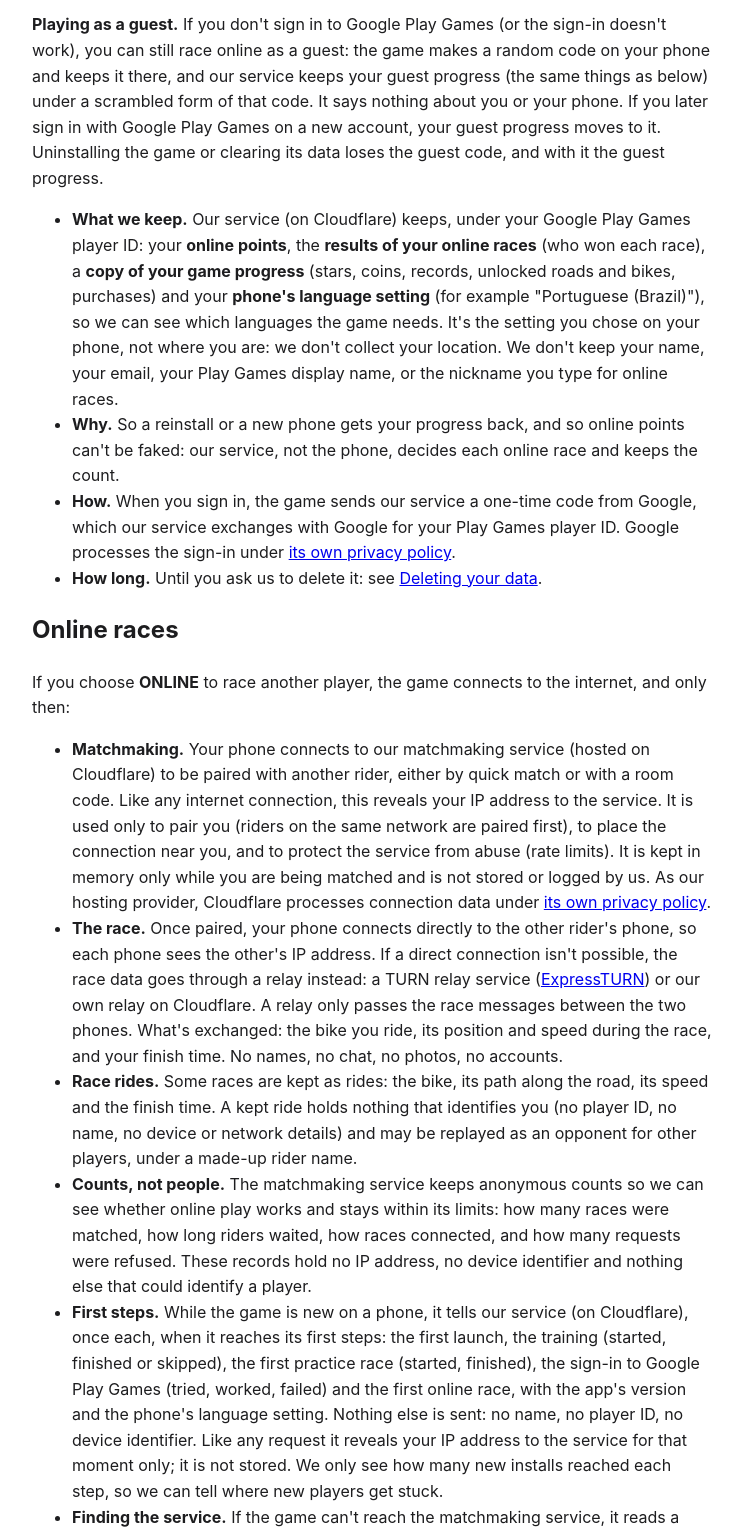
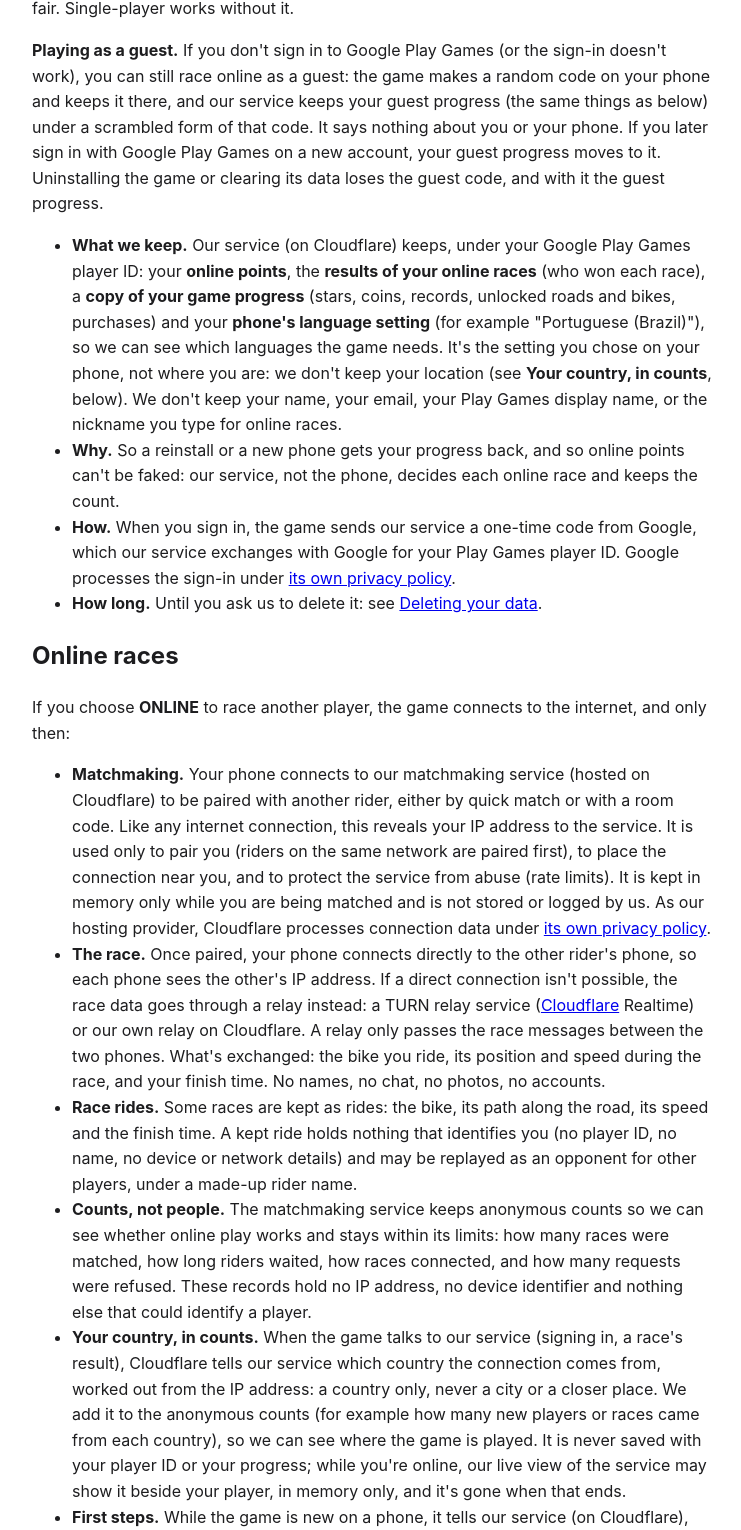
Before and after one commit to studee/motorjam, a plain HTML site: page index.html in a window 1280 px wide. Shown: the part 620-2150 px from the top of the page, without its empty margins (268-1009 px from the left). Drawn offline with Linux system fonts and the light colour scheme.

Commit message:
Privacy policy: the connection's country (from the IP) in anonymous counts only, never with the player ID; the race relay is Cloudflare Realtime (was ExpressTURN)
Co-Authored-By: Claude Opus 5.5 <noreply@anthropic.com>

```diff
--- a/index.html
+++ b/index.html
@@ -13,7 +13,7 @@
 </head>
 <body>
 <h1>MotorJam Racer – Privacy Policy</h1>
-<p class="date">Effective November 16, 2026 (optional rewarded ads from Google AdMob added; your phone's language setting added; first-steps counts added; November 10: TikTok ad measurement added, made for players 13 and up)</p>
+<p class="date">Effective November 18, 2026 (the country your connection comes from, in counts only; the race relay is now Cloudflare's; November 16: optional rewarded ads from Google AdMob added; your phone's language setting added; first-steps counts added; November 10: TikTok ad measurement added, made for players 13 and up)</p>
 
 <p>MotorJam Racer is a game for Android, made for players aged 13 and up. This policy explains what happens to your information when you play it.</p>
 
@@ -24,7 +24,7 @@
 <p>The game signs in to Google Play Games so your progress is safe and online races are fair. Single-player works without it.</p>
 <p><b>Playing as a guest.</b> If you don't sign in to Google Play Games (or the sign-in doesn't work), you can still race online as a guest: the game makes a random code on your phone and keeps it there, and our service keeps your guest progress (the same things as below) under a scrambled form of that code. It says nothing about you or your phone. If you later sign in with Google Play Games on a new account, your guest progress moves to it. Uninstalling the game or clearing its data loses the guest code, and with it the guest progress.</p>
 <ul>
-  <li><b>What we keep.</b> Our service (on Cloudflare) keeps, under your Google Play Games player ID: your <b>online points</b>, the <b>results of your online races</b> (who won each race), a <b>copy of your game progress</b> (stars, coins, records, unlocked roads and bikes, purchases) and your <b>phone's language setting</b> (for example "Portuguese (Brazil)"), so we can see which languages the game needs. It's the setting you chose on your phone, not where you are: we don't collect your location. We don't keep your name, your email, your Play Games display name, or the nickname you type for online races.</li>
+  <li><b>What we keep.</b> Our service (on Cloudflare) keeps, under your Google Play Games player ID: your <b>online points</b>, the <b>results of your online races</b> (who won each race), a <b>copy of your game progress</b> (stars, coins, records, unlocked roads and bikes, purchases) and your <b>phone's language setting</b> (for example "Portuguese (Brazil)"), so we can see which languages the game needs. It's the setting you chose on your phone, not where you are: we don't keep your location (see <b>Your country, in counts</b>, below). We don't keep your name, your email, your Play Games display name, or the nickname you type for online races.</li>
   <li><b>Why.</b> So a reinstall or a new phone gets your progress back, and so online points can't be faked: our service, not the phone, decides each online race and keeps the count.</li>
   <li><b>How.</b> When you sign in, the game sends our service a one-time code from Google, which our service exchanges with Google for your Play Games player ID. Google processes the sign-in under <a href="https://policies.google.com/privacy">its own privacy policy</a>.</li>
   <li><b>How long.</b> Until you ask us to delete it: see <a href="delete.html">Deleting your data</a>.</li>
@@ -34,9 +34,10 @@
 <p>If you choose <b>ONLINE</b> to race another player, the game connects to the internet, and only then:</p>
 <ul>
   <li><b>Matchmaking.</b> Your phone connects to our matchmaking service (hosted on Cloudflare) to be paired with another rider, either by quick match or with a room code. Like any internet connection, this reveals your IP address to the service. It is used only to pair you (riders on the same network are paired first), to place the connection near you, and to protect the service from abuse (rate limits). It is kept in memory only while you are being matched and is not stored or logged by us. As our hosting provider, Cloudflare processes connection data under <a href="https://www.cloudflare.com/privacypolicy/">its own privacy policy</a>.</li>
-  <li><b>The race.</b> Once paired, your phone connects directly to the other rider's phone, so each phone sees the other's IP address. If a direct connection isn't possible, the race data goes through a relay instead: a TURN relay service (<a href="https://www.expressturn.com/">ExpressTURN</a>) or our own relay on Cloudflare. A relay only passes the race messages between the two phones. What's exchanged: the bike you ride, its position and speed during the race, and your finish time. No names, no chat, no photos, no accounts.</li>
+  <li><b>The race.</b> Once paired, your phone connects directly to the other rider's phone, so each phone sees the other's IP address. If a direct connection isn't possible, the race data goes through a relay instead: a TURN relay service (<a href="https://www.cloudflare.com/privacypolicy/">Cloudflare</a> Realtime) or our own relay on Cloudflare. A relay only passes the race messages between the two phones. What's exchanged: the bike you ride, its position and speed during the race, and your finish time. No names, no chat, no photos, no accounts.</li>
   <li><b>Race rides.</b> Some races are kept as rides: the bike, its path along the road, its speed and the finish time. A kept ride holds nothing that identifies you (no player ID, no name, no device or network details) and may be replayed as an opponent for other players, under a made-up rider name.</li>
   <li><b>Counts, not people.</b> The matchmaking service keeps anonymous counts so we can see whether online play works and stays within its limits: how many races were matched, how long riders waited, how races connected, and how many requests were refused. These records hold no IP address, no device identifier and nothing else that could identify a player.</li>
+  <li><b>Your country, in counts.</b> When the game talks to our service (signing in, a race's result), Cloudflare tells our service which country the connection comes from, worked out from the IP address: a country only, never a city or a closer place. We add it to the anonymous counts (for example how many new players or races came from each country), so we can see where the game is played. It is never saved with your player ID or your progress; while you're online, our live view of the service may show it beside your player, in memory only, and it's gone when that ends.</li>
   <li><b>First steps.</b> While the game is new on a phone, it tells our service (on Cloudflare), once each, when it reaches its first steps: the first launch, the training (started, finished or skipped), the first practice race (started, finished), the sign-in to Google Play Games (tried, worked, failed) and the first online race, with the app's version and the phone's language setting. Nothing else is sent: no name, no player ID, no device identifier. Like any request it reveals your IP address to the service for that moment only; it is not stored. We only see how many new installs reached each step, so we can tell where new players get stuck.</li>
   <li><b>Finding the service.</b> If the game can't reach the matchmaking service, it reads a small settings file from our website (hosted on GitHub Pages) that says where the service is now. That request, like any web request, reveals your IP address to GitHub; nothing else is sent.</li>
   <li><b>Your nickname.</b> The name you type on the ONLINE page is sent to the other rider for that race (it's shown over your bike). It's kept on your phone, not by us.</li>
```
Also changed, not shown: privacy.html (+4 -3 lines).
